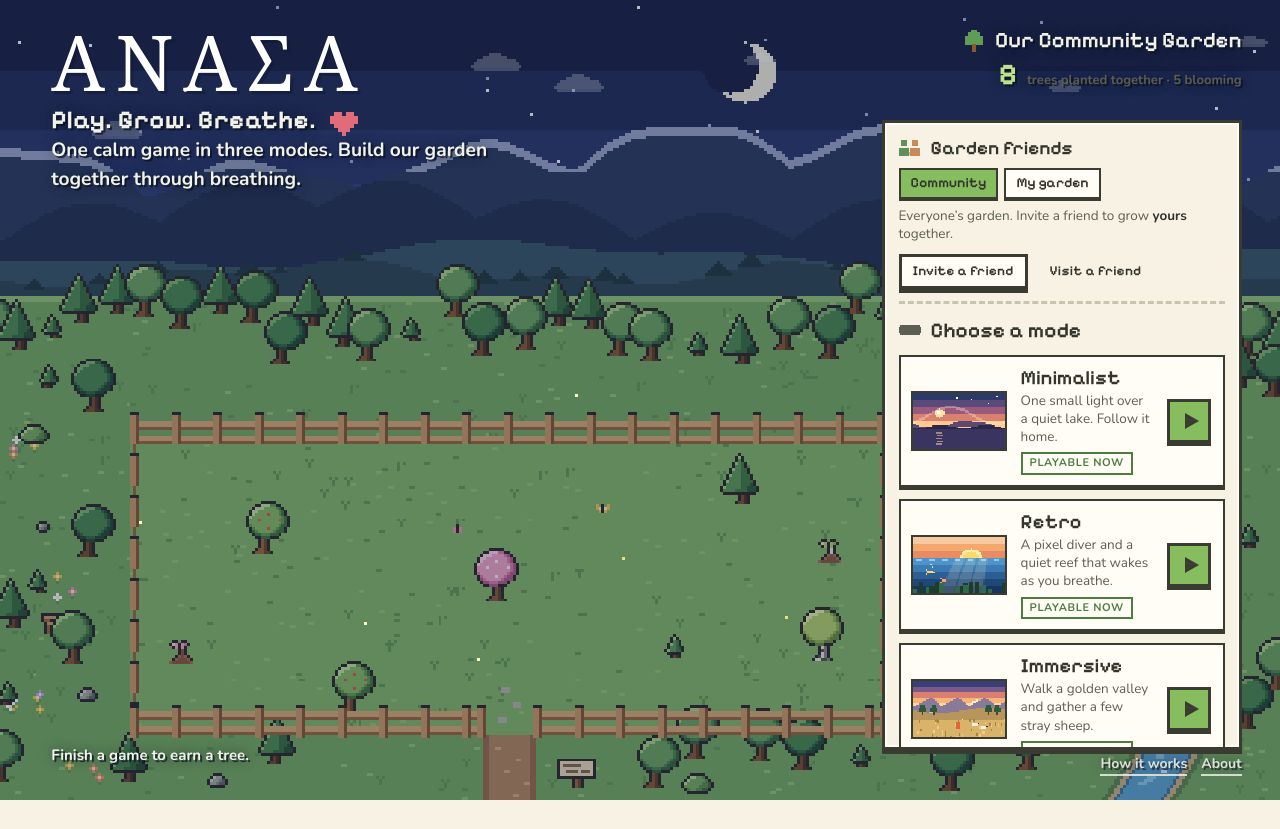
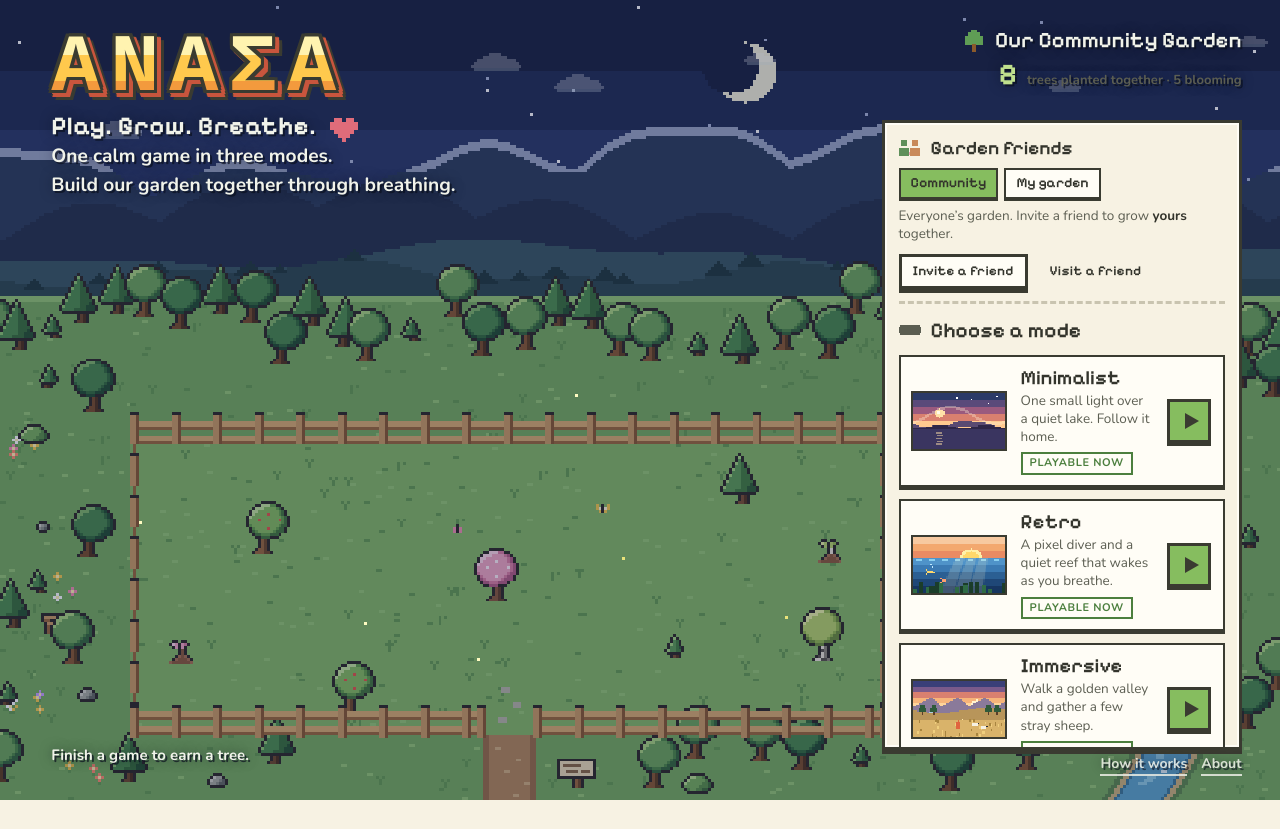
Before and after one commit to lalashutosh/breathinggame, a plain HTML site: page web/index.html in a window 1280 px wide. Shown: the top 829 px of the page. Drawn offline with nearby package versions, Linux system fonts and the light colour scheme; no server answers.

Commit message:
Retro ΑΝΑΣΑ wordmark, subtitle line break, goal line in each mode
- Wordmark in Pixelify Sans with a warm gradient, hard ink outline and
  stacked drop shadow so it reads against the pale sky.
- Hero subtitle breaks before "Build our garden...".
- Each mode shows one quiet line at the start saying what happens and
  that it ends on its own in about a minute; it fades after ~10 s.

Co-Authored-By: Claude Opus 5.5 <noreply@anthropic.com>

```diff
--- a/web/css/style.css
+++ b/web/css/style.css
@@ -71,7 +71,7 @@ b, strong { font-weight: 700; }
     linear-gradient(#e06c7a,#e06c7a) 8px 20px/12px 4px no-repeat,
     linear-gradient(#e06c7a,#e06c7a) 12px 24px/4px 4px no-repeat;
 }
-.hero-sub { margin: 0; font-size: clamp(16px, 1.5vw, 20px); font-weight: 700; max-width: 40ch; }
+.hero-sub { margin: 0; font-size: clamp(16px, 1.5vw, 20px); font-weight: 700; max-width: 44ch; }
 
 .ov-stat { right: clamp(16px, 3vw, 44px); top: clamp(14px, 3vh, 32px); text-align: right; }
 .stat-title { font-family: var(--font-pixel); font-weight: 600; font-size: 22px; display: inline-flex; align-items: center; gap: 10px; }
@@ -300,6 +300,8 @@ b, strong { font-weight: 700; }
 .bd-hud .tl small { display: block; font-size: 13px; opacity: .85; font-family: var(--font-body); font-weight: 700; }
 .bd-hud .cap { position: absolute; left: 0; right: 0; bottom: 14px; text-align: center; font-size: 18px; text-shadow: 2px 2px 0 #02101f; transition: opacity .6s; }
 .bd-hud .cap.is-dim { opacity: 0; }
+.bd-hud .goal { position: absolute; left: 50%; top: 12px; transform: translateX(-50%); width: min(560px, max(220px, calc(100% - 340px))); text-align: center; font-family: var(--font-body); font-weight: 700; font-size: 13.5px; opacity: .82; text-shadow: 1px 1px 0 #02101f; transition: opacity 1.2s; }
+.bd-hud .goal.is-dim { opacity: 0; }
 .bd-hud .tr { position: absolute; right: 14px; top: 10px; font-size: 13px; font-family: var(--font-body); font-weight: 700; text-align: right; opacity: .9; text-shadow: 1px 1px 0 #02101f; }
 .bd-intro {
   position: absolute; inset: 0; display: grid; place-items: center; background: rgba(3, 14, 28, .78); text-align: center; padding: 20px;
@@ -404,7 +406,21 @@ b, strong { font-weight: 700; }
 .bd-done .bd-step { max-width: 46ch; margin: 0 auto 14px; font-style: italic; color: #ffe9c8; }
 
 /* ---------- ΑΝΑΣΑ wordmark ---------- */
-.hero-brand { margin: 0 0 2px; font-family: "Noto Serif Display", "Noto Serif", Georgia, serif; font-weight: 500;
-  font-size: clamp(44px, 6vw, 76px); letter-spacing: .14em; line-height: 1; color: #fff; text-shadow: 3px 3px 0 rgba(10, 20, 40, .35); }
+/* retro arcade title: warm pixel letters, a hard 1-step ink outline and a stacked drop shadow */
+.hero-brand {
+  margin: 0 0 6px; font-family: var(--font-pixel); font-weight: 700;
+  font-size: clamp(48px, 6.4vw, 84px); letter-spacing: .12em; line-height: 1;
+  color: #ffd46b;
+  background: linear-gradient(#fff3b0 0 38%, #ffc94d 38% 70%, #f39a3d 70%);
+  -webkit-background-clip: text; background-clip: text; -webkit-text-fill-color: transparent;
+  filter:
+    drop-shadow(3px 0 0 var(--line)) drop-shadow(-3px 0 0 var(--line))
+    drop-shadow(0 3px 0 var(--line)) drop-shadow(0 -3px 0 var(--line))
+    drop-shadow(4px 4px 0 #c8553d) drop-shadow(3px 3px 0 var(--line));
+  text-shadow: none !important;
+}
+@supports not ((-webkit-background-clip: text) or (background-clip: text)) {
+  .hero-brand { -webkit-text-fill-color: currentColor; }
+}
 .ov-hero .hero-title { font-size: clamp(18px, 2vw, 26px); margin: 6px 0 2px; }
 .bd-brand { display: block; font-family: "Noto Serif Display", "Noto Serif", Georgia, serif; font-size: 15px; font-weight: 500; letter-spacing: .3em; color: #9fd9ff; margin-bottom: 4px; }
--- a/web/index.html
+++ b/web/index.html
@@ -19,7 +19,7 @@
     <header class="ov ov-hero">
       <h1 class="hero-brand" lang="el" aria-label="Anasa">ΑΝΑΣΑ</h1>
       <p class="hero-title">Play. Grow. Breathe. <span class="heart" aria-hidden="true"></span></p>
-      <p class="hero-sub">One calm game in three modes. Build our garden together through breathing.</p>
+      <p class="hero-sub">One calm game in three modes.<br>Build our garden together through breathing.</p>
     </header>
 
     <div class="ov ov-stat" id="garden-stat" aria-live="polite">
--- a/web/js/games/breathdive/index.js
+++ b/web/js/games/breathdive/index.js
@@ -91,6 +91,7 @@ export function mount(container, { onComplete, onExit } = {}) {
           <div class="vitals" data-vitals hidden></div>
           <div class="src" data-src></div>
           <div class="flash" data-flash></div>
+          <div class="goal is-dim" data-goal>Breathe slow and steady and the reef wakes up: light, fish, a turtle. The dive ends on its own in about a minute.</div>
           <div class="cap" data-cap></div>
         </div>
         <div class="bd-intro">${SETUP_HTML}</div>
@@ -120,7 +121,7 @@ export function mount(container, { onComplete, onExit } = {}) {
     else rootEl.requestFullscreen?.().catch(() => {});
   };
   const els = {
-    n: q('[data-n]'), rate: q('[data-rate]'), cap: q('[data-cap]'), flash: q('[data-flash]'), help: q('[data-help]'),
+    n: q('[data-n]'), rate: q('[data-rate]'), cap: q('[data-cap]'), goal: q('[data-goal]'), flash: q('[data-flash]'), help: q('[data-help]'),
     vitals: q('[data-vitals]'), src: q('[data-src]'), meter: q('[data-meter]'), intro: q('.bd-intro'),
     hold: q('[data-hold]'), pacer: q('[data-pacer]'),
     micOpts: q('[data-mic-opts]'), micStatus: q('[data-mic-status]'),
@@ -209,6 +210,8 @@ export function mount(container, { onComplete, onExit } = {}) {
     rootEl.requestFullscreen?.().catch(() => {});
     stageEl.focus();
     setCaption(S.M.intro);
+    els.goal.classList.remove('is-dim');
+    setTimeout(() => els.goal.classList.add('is-dim'), 10000);
     els.hold.hidden = mode !== 'keys';
     els.meter.hidden = mode !== 'mic';
     els.help.innerHTML = mode === 'keys' ? 'hold <b>SPACE</b> · breathe in<br>let go · breathe out' : mode === 'mic' ? 'breathe so the mic can hear you<br><b>P</b> if in / out get swapped' : 'follow the ring<br>in 4 s · out 6 s';
--- a/web/js/games/drift/index.js
+++ b/web/js/games/drift/index.js
@@ -293,6 +293,7 @@ export function mount(container, { onComplete, onExit } = {}) {
 		}
 		.dr-hint.dr-hint-show { opacity: .72; transform: translateY(0); }
 		.dr-hint span { display: block; }
+		.dr-hint .dr-goal { font-family: system-ui, sans-serif; font-style: normal; font-size: clamp(12.5px, 1.4vw, 14.5px); letter-spacing: .02em; opacity: .8; margin-top: 6px; }
 		.dr-end {
 			background: rgba(6,9,22,.13);
 			opacity: 0;
@@ -978,6 +979,7 @@ export function mount(container, { onComplete, onExit } = {}) {
 		if (!hasPlayedDrift) {
 			hint.append(element('span', '', 'The light rises and settles with the water.'));
 		}
+		hint.append(element('span', 'dr-goal', 'Guide the light through the glowing seeds; each becomes a star. In about a minute it reaches home.'));
 		hasPlayedDrift = true;
 		hint.classList.remove('dr-hint-show');
 		void hint.offsetWidth;
```
Also changed, not shown: web/games/greenfold-web/index.html (+2 -1 lines).
